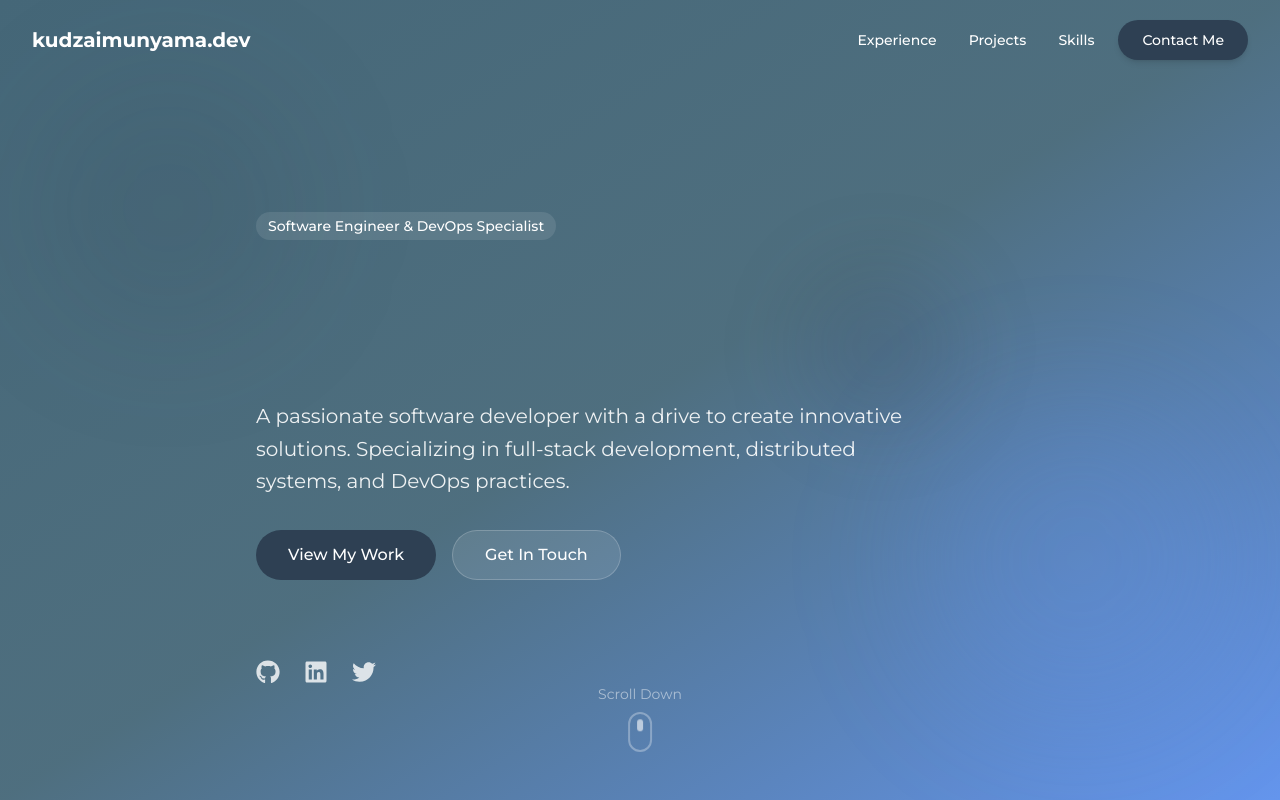
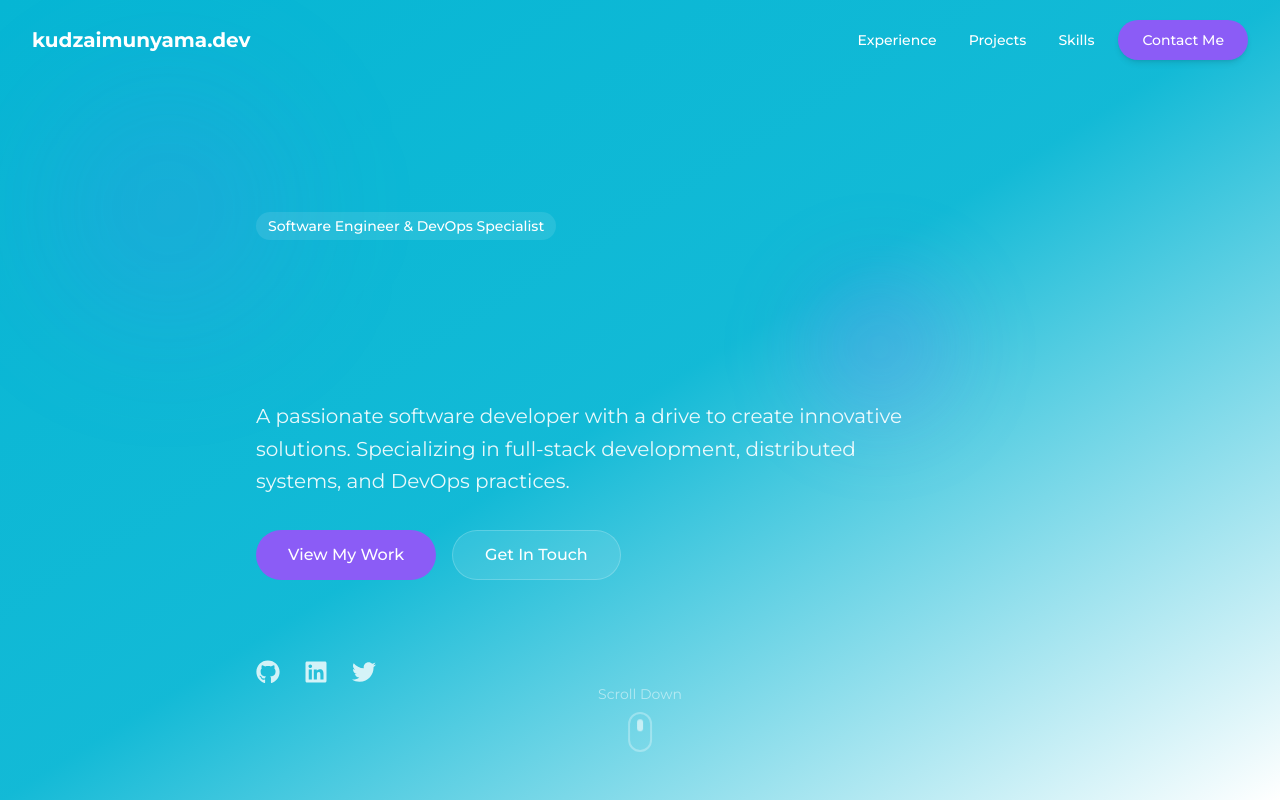
Before and after one commit to kculz/kudzai-portifolio, a React (Vite) app: page / in a window 1280 px wide. Shown: the top 800 px of the page. Built offline with nearby package versions, Linux system fonts and the light colour scheme.

Commit message:
feat(config): update tailwind theme colors

```diff
--- a/tailwind.config.js
+++ b/tailwind.config.js
@@ -7,12 +7,12 @@ export default {
   theme: {
     extend: {
       colors: {
-        primary: '#2E4053', // Dark Blue
-        secondary: '#456778', // Medium Blue
-        tertiary: '#6495ED', // Light Blue
-        dark: '#333333', // Dark Gray
-        light: '#F7F7F7', // Light Gray
-        black: '#000000',
+        primary: '#8B5CF6', // Violet
+        secondary: '#06B6D4', // Cyan
+        accent: '#10B981', // Emerald
+        dark: '#030712', // Slate 950
+        'dark-card': '#111827', // Slate 900
+        light: '#F8FAFC', // Slate 50
       },
       fontFamily: {
         sans: ['Open Sans', 'sans-serif'],
```
